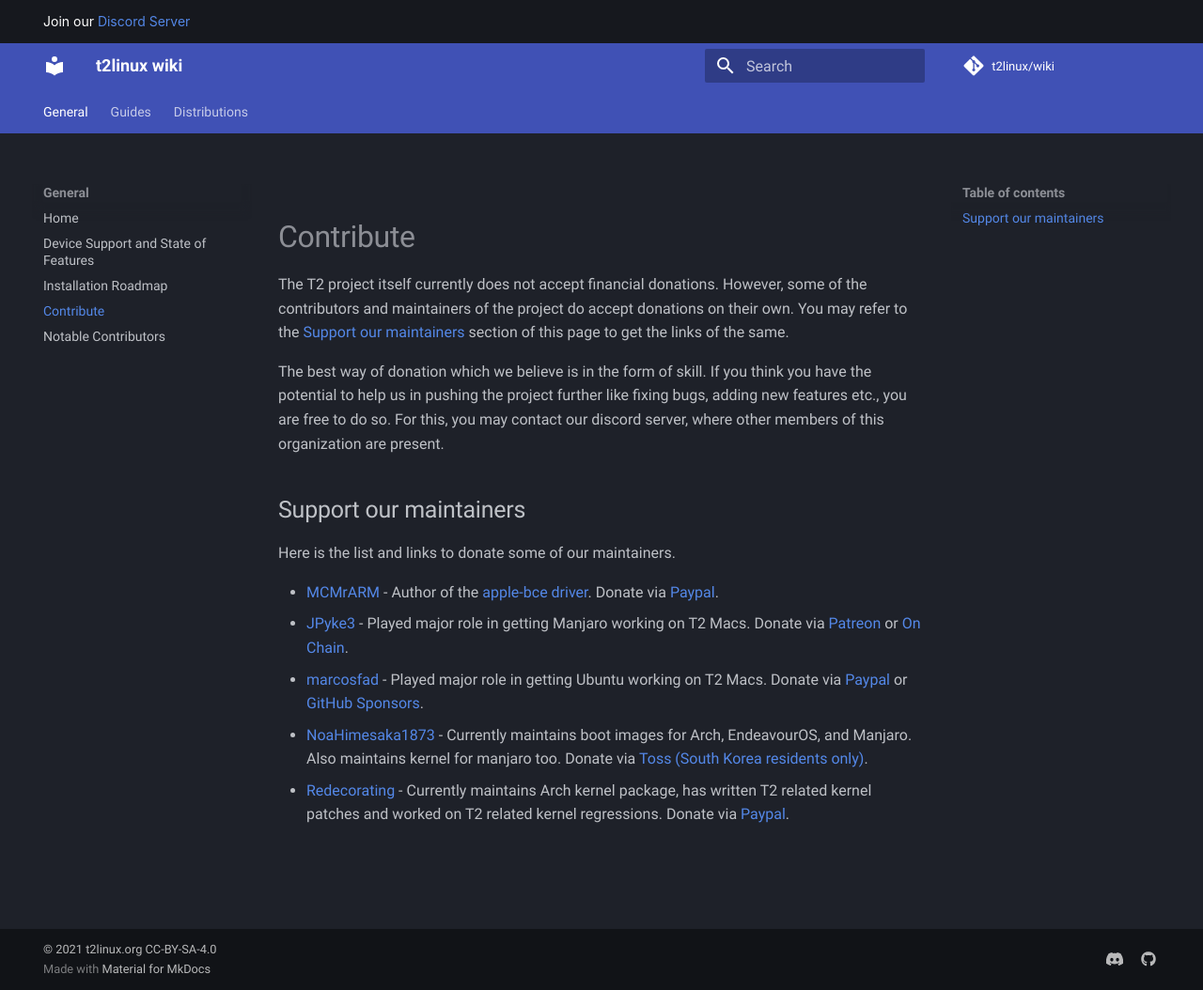
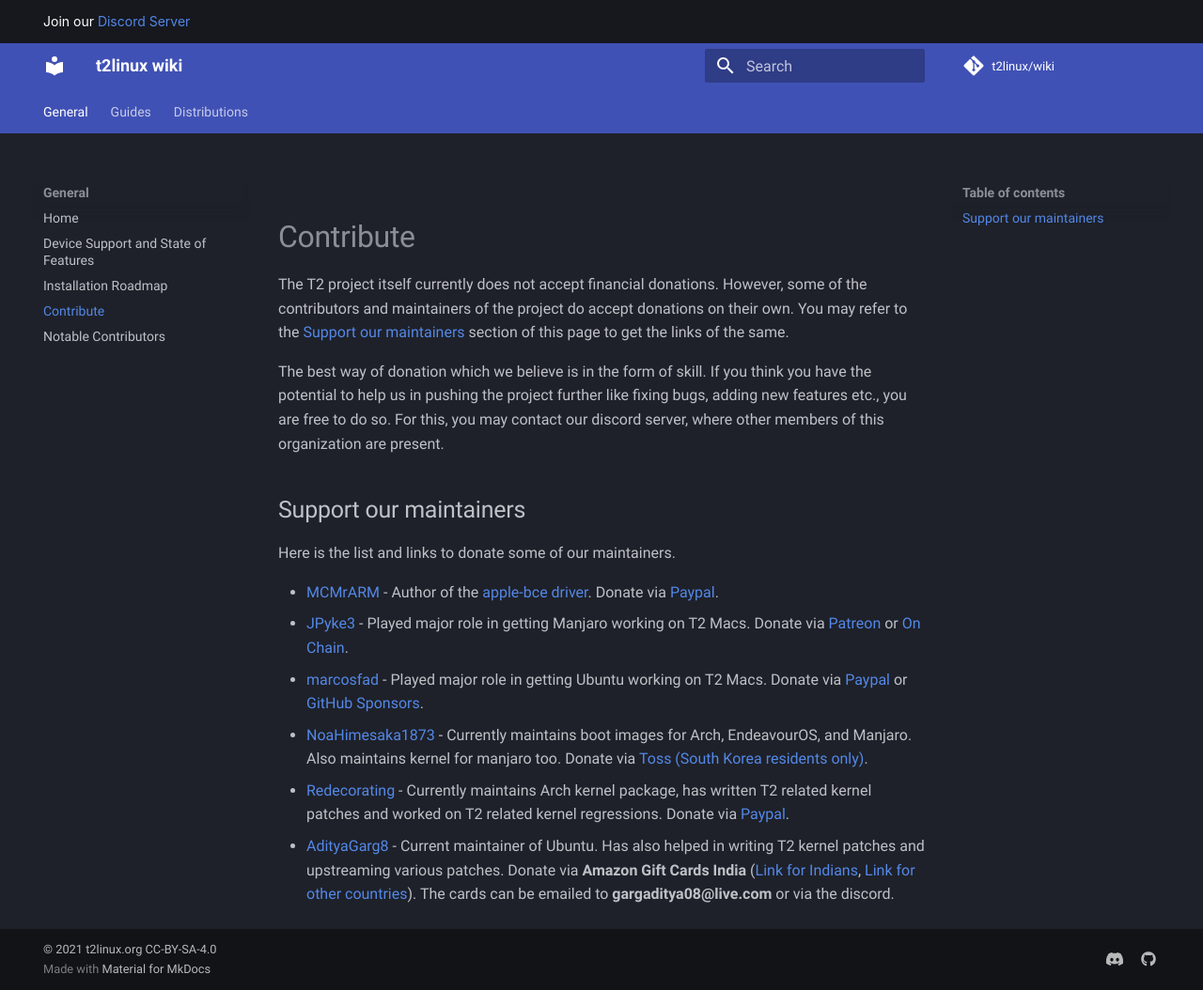
Before and after one commit to t2linux/wiki, an MkDocs documentation site: the page built from docs/contribute.md, in a window 1280 px wide and 1054 px high. Shown: the whole window at 94% size. Built offline with MkDocs 1.6.1 and Material for MkDocs 9.7.7, drawn with Linux system fonts in a browser that asks for light colours; comment, search, counter and statistics services are not loaded.

Commit message:
Contribute : Add AdityaGarg8 donations

```diff
--- a/docs/contribute.md
+++ b/docs/contribute.md
@@ -13,3 +13,4 @@ Here is the list and links to donate some of our maintainers.
 - [marcosfad](https://github.com/marcosfad) - Played major role in getting Ubuntu working on T2 Macs. Donate via [Paypal](https://paypal.me/marcosfad) or [GitHub Sponsors](https://github.com/sponsors/marcosfad).
 - [NoaHimesaka1873](https://github.com/NoaHimesaka1873) - Currently maintains boot images for Arch, EndeavourOS, and Manjaro. Also maintains kernel for manjaro too. Donate via [Toss (South Korea residents only)](https://toss.me/yuifmirror).
 - [Redecorating](https://github.com/Redecorating) - Currently maintains Arch kernel package, has written T2 related kernel patches and worked on T2 related kernel regressions. Donate via [Paypal](https://paypal.me/redecorating).
+- [AdityaGarg8](https://github.com/AdityaGarg8) - Current maintainer of Ubuntu. Has also helped in writing T2 kernel patches and upstreaming various patches. Donate via **Amazon Gift Cards India** ([Link for Indians](https://www.amazon.in/s?k=amazon+e-gift+voucher&adgrpid=60620499282&ext_vrnc=hi&gclid=Cj0KCQjw8O-VBhCpARIsACMvVLMW9KEhsWO9xHEvOh7VLo3lCimvvJJqaKdqwj-OlN_ZAMp3ZIztQ0AaAtGAEALw_wcB&hvadid=294106443315&hvdev=m&hvlocphy=9075215&hvnetw=g&hvqmt=b&hvrand=11733182626932158840&hvtargid=kwd-314681002020&hydadcr=15237_1791630&tag=googinhydrmob-21&ref=pd_sl_3qs6ai50tg_b), [Link for other countries](https://www.g2a.com)). The cards can be emailed to **gargaditya08@live.com** or via the discord.
```
